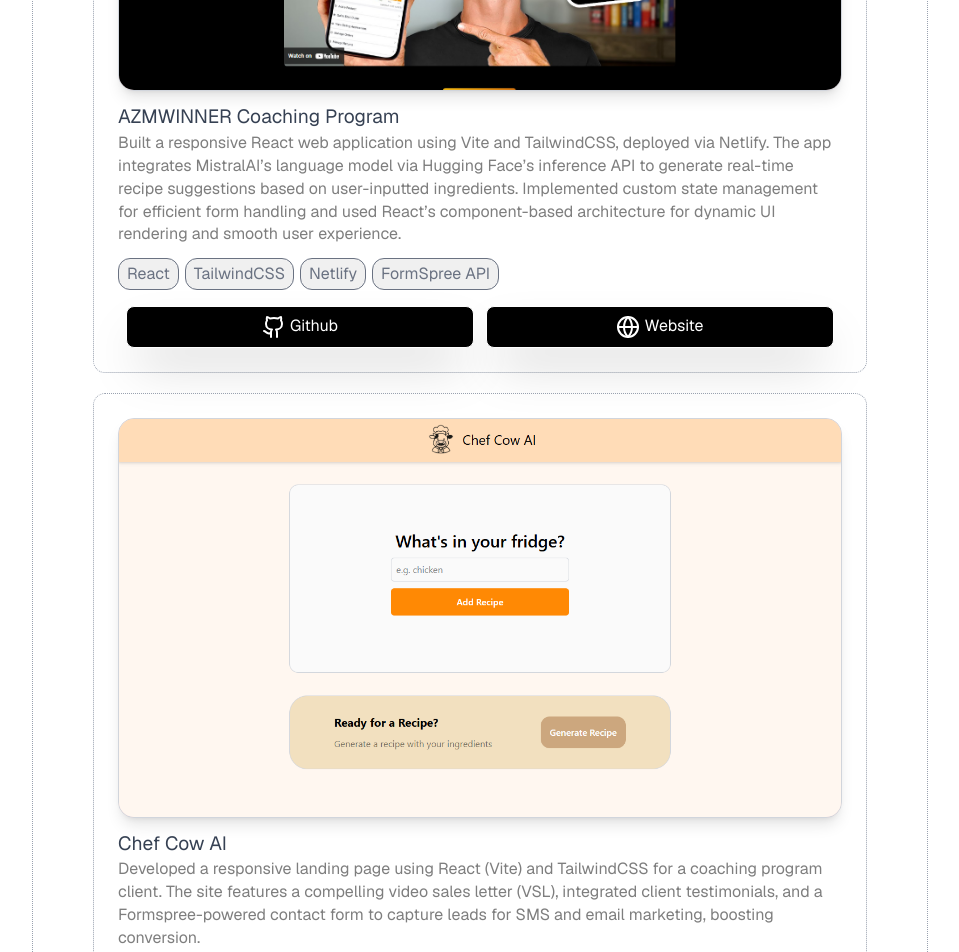
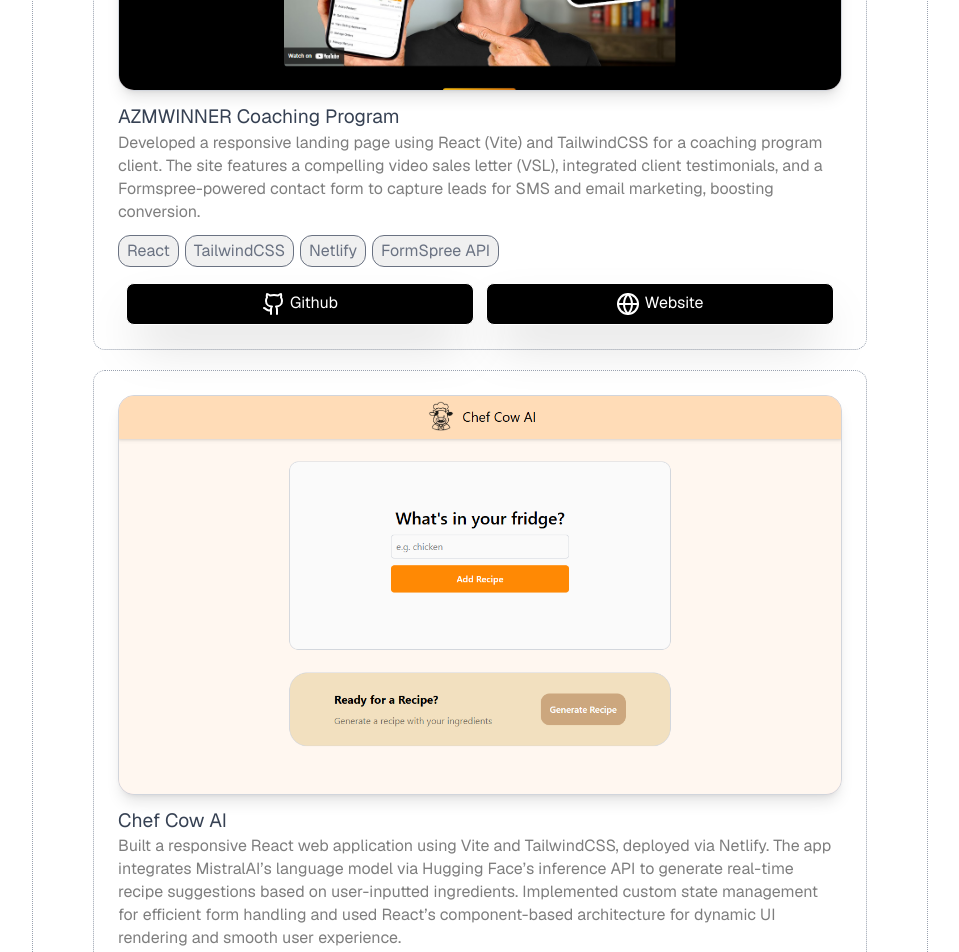
Before and after one commit to jjamesliu/James-Portfolio-V3, a Next.js app: page / in a window 1280 px wide. Shown: the part 1840-2792 px from the top of the page, without its empty margins (160-1119 px from the left). Built offline with nearby package versions, Linux system fonts and the light colour scheme.

Commit message:
added projects and new link

```diff
--- a/src/app/components/Projects.tsx
+++ b/src/app/components/Projects.tsx
@@ -19,10 +19,10 @@
     {
         id: 'AZMWINNER Coaching Program',
         title: "AZMWINNER Coaching Program",
-        desc: `Built a responsive React web application using Vite and TailwindCSS, deployed via Netlify.
-      The app integrates MistralAI’s language model via Hugging Face’s inference API to generate real-time recipe suggestions based on user-inputted ingredients.
-      Implemented custom state management for efficient form handling and used React’s component-based architecture for dynamic UI rendering
-      and smooth user experience.`,
+        desc: `Developed a responsive landing page using React (Vite) and TailwindCSS for a coaching
+        program client. The site features a compelling video sales letter (VSL),
+        integrated client testimonials, and a Formspree-powered contact form to capture leads for
+        SMS and email marketing, boosting conversion.`,
         image: "/amzwinner.png",
         github: "https://github.com/zhidesign/amzwinners",
         website: "https://amzwinners.netlify.app/",
@@ -31,10 +31,10 @@
     {
         id: 'chefcowai',
         title: "Chef Cow AI",
-        desc: `Developed a responsive landing page using React (Vite) and TailwindCSS for a coaching
-        program client. The site features a compelling video sales letter (VSL),
-        integrated client testimonials, and a Formspree-powered contact form to capture leads for
-        SMS and email marketing, boosting conversion.`,
+        desc: `Built a responsive React web application using Vite and TailwindCSS, deployed via Netlify.
+      The app integrates MistralAI’s language model via Hugging Face’s inference API to generate real-time recipe suggestions based on user-inputted ingredients.
+      Implemented custom state management for efficient form handling and used React’s component-based architecture for dynamic UI rendering
+      and smooth user experience.`,
         image: "/chefcowai.png",
         github: "https://github.com/jjamesliu/ChefCowAI",
         website: "https://chefcowai.netlify.app/",
```
Also changed, not shown: 1 other file (tests, documents, lock files or other folders).
